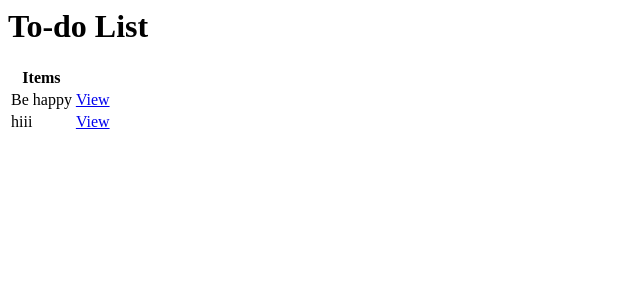
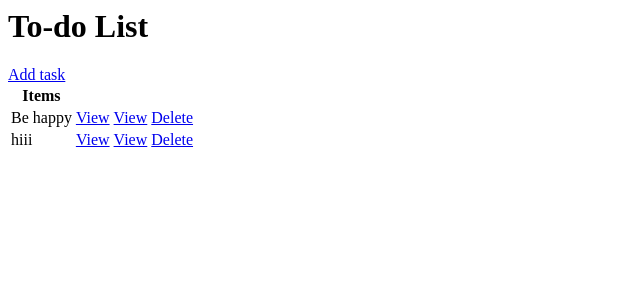
Before and after one commit to aaanishaaa/to_do_app, a Django app: page / in a window 1280 px wide. Shown: the top 300 px of the page, without its empty margins (0-640 px from the left). Run offline with Django 5.2, Linux system fonts and the light colour scheme; data comes from the database, SQL or seed files in the repository; both versions use the stored data as it was after the commit.

Commit message:
delete function added

```diff
--- /dev/null
+++ b/base/templates/base/task_confirm_delete.html
@@ -0,0 +1,6 @@
+<a href="{% url 'tasks' %}">Go back</a>
+<form method="POST">
+    {% csrf_token %}
+    <p> Are you sure you want to delete this task? "{{task}}"</p>
+    <input type= "submit" value="Delete"/>
+</form>
--- a/base/templates/base/task_form.html
+++ b/base/templates/base/task_form.html
@@ -1 +1,7 @@
 <h3>Task Form</h3>
+<a href="{% url 'tasks' %}"> Go back</a>
+<form method="POST" action="">
+    {% csrf_token %}
+    {{form.as_p}}
+    <input type="submit" value="Submit">
+</form>
--- a/base/templates/base/task_list.html
+++ b/base/templates/base/task_list.html
@@ -1,5 +1,5 @@
 <h1>To-do List</h1>
-
+<a href="{% url 'task-create' %}">Add task</a>
 <table>
     <tr>
         <th>Items</th>
@@ -9,6 +9,8 @@
     <tr>
         <td>{{ task.title }}</td>
         <td><a href="{% url 'task' task.id %}">View</a></td>
+        <td><a href="{% url 'task-update' task.id %}">View</a></td>
+        <td><a href="{% url 'task-delete' task.id %}">Delete</a></td>
     </tr>
     {% empty %}
         <h3>No items in List</h3>
--- a/base/urls.py
+++ b/base/urls.py
@@ -1,8 +1,10 @@
 from django.urls import path
-from .views import TaskList, TaskDetail, TaskCreate
+from .views import TaskList, TaskDetail, TaskCreate, TaskUpdate, DeleteView
 
 urlpatterns = [
     path('', TaskList.as_view(), name='tasks'),
     path('task/<int:pk>/', TaskDetail.as_view(), name='task'),
     path('task-create/', TaskCreate.as_view(), name='task-create'),
+    path('task-update/<int:pk>/', TaskUpdate.as_view(), name='task-update'),
+    path('task-delete/<int:pk>/', DeleteView.as_view(), name='task-delete'),
 ]
--- a/base/views.py
+++ b/base/views.py
@@ -1,7 +1,7 @@
 from django.shortcuts import render
 from django.views.generic import ListView, DetailView
 from .models import Task
-from django.views.generic.edit import CreateView
+from django.views.generic.edit import CreateView, UpdateView, DeleteView
 from django.urls import reverse_lazy #goes back to the same page after submission
 
 class TaskList(ListView):   # Class-based view for listing tasks
@@ -17,3 +17,13 @@ class TaskCreate(CreateView):
     model = Task
     fields = '__all__'
     success_url = reverse_lazy('tasks') #redirects users to task
+
+class TaskUpdate(UpdateView):
+    model= Task
+    fields = '__all__'
+    success_url = reverse_lazy('tasks') #redirects users to task
+
+class DeleteView(DeleteView):
+    model = Task
+    context_object_name = 'task'
+    success_url = reverse_lazy('tasks')
```
Also changed, not shown: db.sqlite3.
